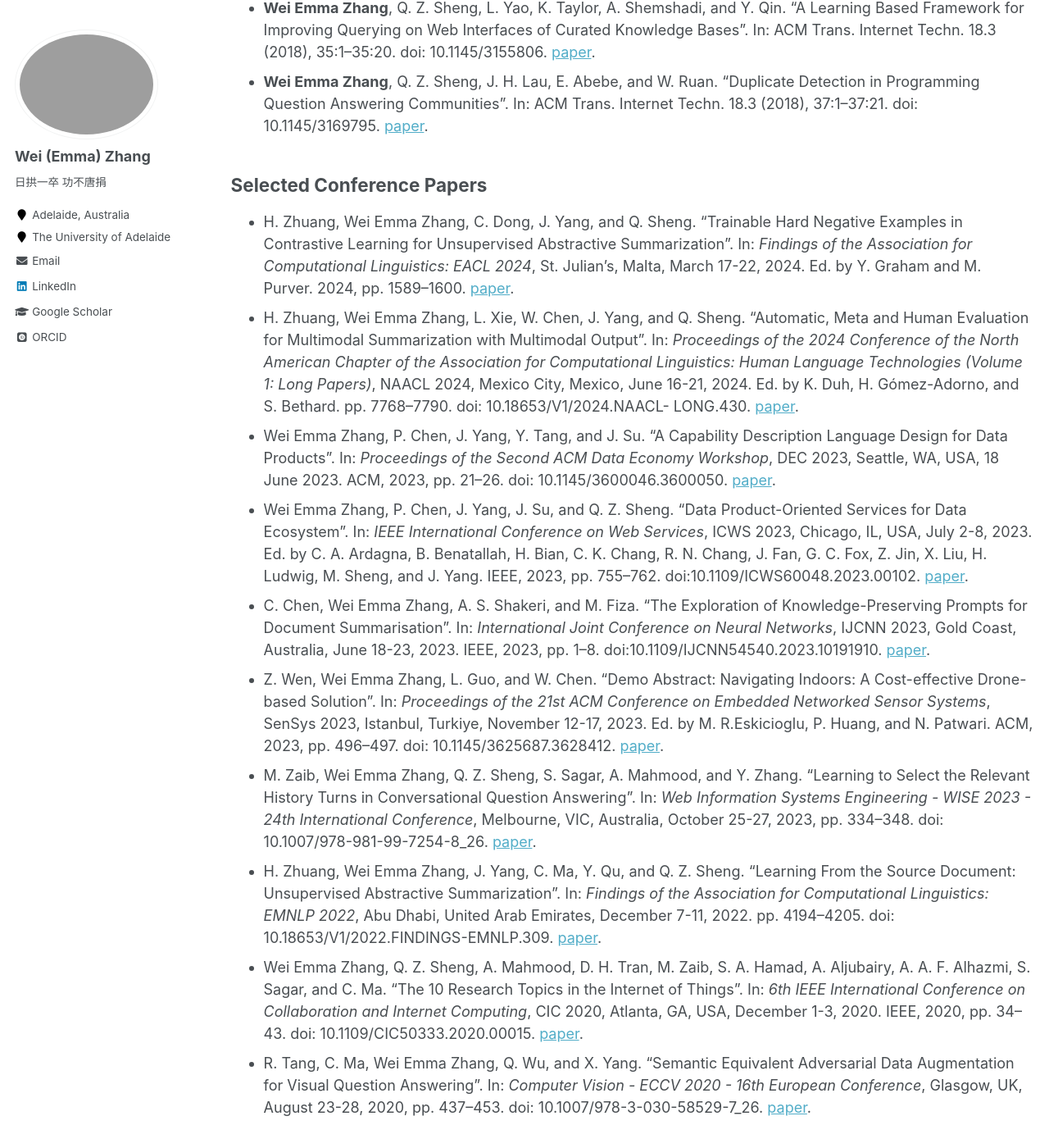
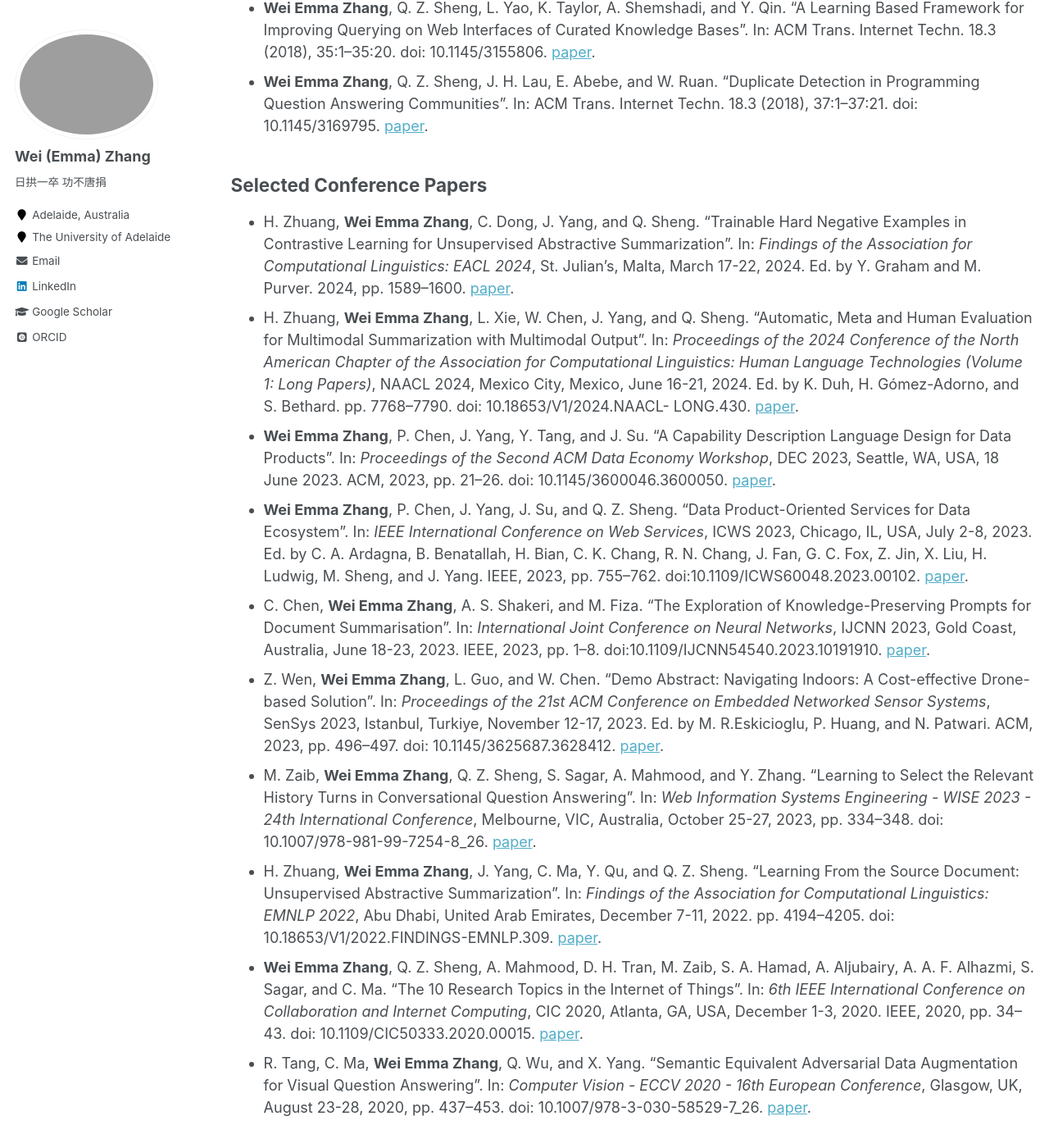
Before and after one commit to weiezhang/weiezhang.github.io, a Jekyll site: the page built from _pages/publications.md, in a window 1280 px wide and 1400 px high, scrolled down 3174 px. Shown: the whole window at 82% size. Built offline with Jekyll 4.4.1, drawn with Linux system fonts in a browser that asks for light colours; some web fonts are replaced.

```diff
--- a/_pages/publications.md
+++ b/_pages/publications.md
@@ -49,13 +49,13 @@ Mahmood. Springer, 2019, pp. 203–226.
 - <b>Wei Emma Zhang</b>, Q. Z. Sheng, J. H. Lau, E. Abebe, and W. Ruan. “Duplicate Detection in Programming Question Answering Communities”. In: ACM Trans. Internet Techn. 18.3 (2018), 37:1–37:21. doi: 10.1145/3169795. [paper](https://doi.org/10.1145/3169795).
 
 ## Selected Conference Papers
-- H. Zhuang, Wei Emma Zhang, C. Dong, J. Yang, and Q. Sheng. “Trainable Hard Negative Examples in Contrastive Learning for Unsupervised Abstractive Summarization”. In: *Findings of the Association for Computational Linguistics: EACL 2024*, St. Julian’s, Malta, March 17-22, 2024. Ed. by Y. Graham and M. Purver. 2024, pp. 1589–1600. [paper](https://aclanthology.org/2024.findings-eacl.110).
-- H. Zhuang, Wei Emma Zhang, L. Xie, W. Chen, J. Yang, and Q. Sheng. “Automatic, Meta and Human Evaluation for Multimodal Summarization with Multimodal Output”. In: *Proceedings of the 2024 Conference of the North American Chapter of the Association for Computational Linguistics: Human Language Technologies (Volume 1: Long Papers)*, NAACL 2024, Mexico City, Mexico, June 16-21, 2024. Ed. by K. Duh, H. Gómez-Adorno, and S. Bethard. pp. 7768–7790. doi: 10.18653/V1/2024.NAACL- LONG.430. [paper](https://doi.org/10.18653/v1/2024.naacl-long.430).
-- Wei Emma Zhang, P. Chen, J. Yang, Y. Tang, and J. Su. “A Capability Description Language Design for Data Products”. In: *Proceedings of the Second ACM Data Economy Workshop*, DEC 2023, Seattle, WA, USA, 18 June 2023. ACM, 2023, pp. 21–26. doi: 10.1145/3600046.3600050. [paper](https://doi.org/10.1145/3600046.3600050).
-- Wei Emma Zhang, P. Chen, J. Yang, J. Su, and Q. Z. Sheng. “Data Product-Oriented Services for Data Ecosystem”. In: *IEEE International Conference on Web Services*, ICWS 2023, Chicago, IL, USA, July 2-8, 2023. Ed. by C. A. Ardagna, B. Benatallah, H. Bian, C. K. Chang, R. N. Chang, J. Fan, G. C. Fox, Z. Jin, X. Liu, H. Ludwig, M. Sheng, and J. Yang. IEEE, 2023, pp. 755–762. doi:10.1109/ICWS60048.2023.00102. [paper](https://doi.org/10.1109/ICWS60048.2023.00102).
-- C. Chen, Wei Emma Zhang, A. S. Shakeri, and M. Fiza. “The Exploration of Knowledge-Preserving Prompts for Document Summarisation”. In: *International Joint Conference on Neural Networks*, IJCNN 2023, Gold Coast, Australia, June 18-23, 2023. IEEE, 2023, pp. 1–8. doi:10.1109/IJCNN54540.2023.10191910. [paper](https://doi.org/10.1109/IJCNN54540.2023.10191910).
-- Z. Wen, Wei Emma Zhang, L. Guo, and W. Chen. “Demo Abstract: Navigating Indoors: A Cost-effective Drone-based Solution”. In: *Proceedings of the 21st ACM Conference on Embedded Networked Sensor Systems*, SenSys 2023, Istanbul, Turkiye, November 12-17, 2023. Ed. by M. R.Eskicioglu, P. Huang, and N. Patwari. ACM, 2023, pp. 496–497. doi: 10.1145/3625687.3628412. [paper](https://doi.org/10.1145/3625687.3628412).
-- M. Zaib, Wei Emma Zhang, Q. Z. Sheng, S. Sagar, A. Mahmood, and Y. Zhang. “Learning to Select the Relevant History Turns in Conversational Question Answering”. In: *Web Information Systems Engineering - WISE 2023 - 24th International Conference*, Melbourne, VIC, Australia, October 25-27, 2023, pp. 334–348. doi: 10.1007/978-981-99-7254-8\_26. [paper](https://doi.org/10.1007/978-981-99-7254-8%5C_26).
-- H. Zhuang, Wei Emma Zhang, J. Yang, C. Ma, Y. Qu, and Q. Z. Sheng. “Learning From the Source Document: Unsupervised Abstractive Summarization”. In: *Findings of the Association for Computational Linguistics: EMNLP 2022*, Abu Dhabi, United Arab Emirates, December 7-11, 2022. pp. 4194–4205. doi: 10.18653/V1/2022.FINDINGS-EMNLP.309. [paper](https://doi.org/10.18653/v1/2022.findings-emnlp.309).
-- Wei Emma Zhang, Q. Z. Sheng, A. Mahmood, D. H. Tran, M. Zaib, S. A. Hamad, A. Aljubairy, A. A. F. Alhazmi, S. Sagar, and C. Ma. “The 10 Research Topics in the Internet of Things”. In: *6th IEEE International Conference on Collaboration and Internet Computing*, CIC 2020, Atlanta, GA, USA, December 1-3, 2020. IEEE, 2020, pp. 34–43. doi: 10.1109/CIC50333.2020.00015. [paper](https://doi.org/10.1109/CIC50333.2020.00015).
-- R. Tang, C. Ma, Wei Emma Zhang, Q. Wu, and X. Yang. “Semantic Equivalent Adversarial Data Augmentation for Visual Question Answering”. In: *Computer Vision - ECCV 2020 - 16th European Conference*, Glasgow, UK, August 23-28, 2020, pp. 437–453. doi: 10.1007/978-3-030-58529-7\_26. [paper](https://doi.org/10.1007/978-3-030-58529-7%5C_26).
+- H. Zhuang, <b>Wei Emma Zhang</b>, C. Dong, J. Yang, and Q. Sheng. “Trainable Hard Negative Examples in Contrastive Learning for Unsupervised Abstractive Summarization”. In: *Findings of the Association for Computational Linguistics: EACL 2024*, St. Julian’s, Malta, March 17-22, 2024. Ed. by Y. Graham and M. Purver. 2024, pp. 1589–1600. [paper](https://aclanthology.org/2024.findings-eacl.110).
+- H. Zhuang, <b>Wei Emma Zhang</b>, L. Xie, W. Chen, J. Yang, and Q. Sheng. “Automatic, Meta and Human Evaluation for Multimodal Summarization with Multimodal Output”. In: *Proceedings of the 2024 Conference of the North American Chapter of the Association for Computational Linguistics: Human Language Technologies (Volume 1: Long Papers)*, NAACL 2024, Mexico City, Mexico, June 16-21, 2024. Ed. by K. Duh, H. Gómez-Adorno, and S. Bethard. pp. 7768–7790. doi: 10.18653/V1/2024.NAACL- LONG.430. [paper](https://doi.org/10.18653/v1/2024.naacl-long.430).
+- <b>Wei Emma Zhang</b>, P. Chen, J. Yang, Y. Tang, and J. Su. “A Capability Description Language Design for Data Products”. In: *Proceedings of the Second ACM Data Economy Workshop*, DEC 2023, Seattle, WA, USA, 18 June 2023. ACM, 2023, pp. 21–26. doi: 10.1145/3600046.3600050. [paper](https://doi.org/10.1145/3600046.3600050).
+- <b>Wei Emma Zhang</b>, P. Chen, J. Yang, J. Su, and Q. Z. Sheng. “Data Product-Oriented Services for Data Ecosystem”. In: *IEEE International Conference on Web Services*, ICWS 2023, Chicago, IL, USA, July 2-8, 2023. Ed. by C. A. Ardagna, B. Benatallah, H. Bian, C. K. Chang, R. N. Chang, J. Fan, G. C. Fox, Z. Jin, X. Liu, H. Ludwig, M. Sheng, and J. Yang. IEEE, 2023, pp. 755–762. doi:10.1109/ICWS60048.2023.00102. [paper](https://doi.org/10.1109/ICWS60048.2023.00102).
+- C. Chen, <b>Wei Emma Zhang</b>, A. S. Shakeri, and M. Fiza. “The Exploration of Knowledge-Preserving Prompts for Document Summarisation”. In: *International Joint Conference on Neural Networks*, IJCNN 2023, Gold Coast, Australia, June 18-23, 2023. IEEE, 2023, pp. 1–8. doi:10.1109/IJCNN54540.2023.10191910. [paper](https://doi.org/10.1109/IJCNN54540.2023.10191910).
+- Z. Wen, <b>Wei Emma Zhang</b>, L. Guo, and W. Chen. “Demo Abstract: Navigating Indoors: A Cost-effective Drone-based Solution”. In: *Proceedings of the 21st ACM Conference on Embedded Networked Sensor Systems*, SenSys 2023, Istanbul, Turkiye, November 12-17, 2023. Ed. by M. R.Eskicioglu, P. Huang, and N. Patwari. ACM, 2023, pp. 496–497. doi: 10.1145/3625687.3628412. [paper](https://doi.org/10.1145/3625687.3628412).
+- M. Zaib, <b>Wei Emma Zhang</b>, Q. Z. Sheng, S. Sagar, A. Mahmood, and Y. Zhang. “Learning to Select the Relevant History Turns in Conversational Question Answering”. In: *Web Information Systems Engineering - WISE 2023 - 24th International Conference*, Melbourne, VIC, Australia, October 25-27, 2023, pp. 334–348. doi: 10.1007/978-981-99-7254-8\_26. [paper](https://doi.org/10.1007/978-981-99-7254-8%5C_26).
+- H. Zhuang, <b>Wei Emma Zhang</b>, J. Yang, C. Ma, Y. Qu, and Q. Z. Sheng. “Learning From the Source Document: Unsupervised Abstractive Summarization”. In: *Findings of the Association for Computational Linguistics: EMNLP 2022*, Abu Dhabi, United Arab Emirates, December 7-11, 2022. pp. 4194–4205. doi: 10.18653/V1/2022.FINDINGS-EMNLP.309. [paper](https://doi.org/10.18653/v1/2022.findings-emnlp.309).
+- <b>Wei Emma Zhang</b>, Q. Z. Sheng, A. Mahmood, D. H. Tran, M. Zaib, S. A. Hamad, A. Aljubairy, A. A. F. Alhazmi, S. Sagar, and C. Ma. “The 10 Research Topics in the Internet of Things”. In: *6th IEEE International Conference on Collaboration and Internet Computing*, CIC 2020, Atlanta, GA, USA, December 1-3, 2020. IEEE, 2020, pp. 34–43. doi: 10.1109/CIC50333.2020.00015. [paper](https://doi.org/10.1109/CIC50333.2020.00015).
+- R. Tang, C. Ma, <b>Wei Emma Zhang</b>, Q. Wu, and X. Yang. “Semantic Equivalent Adversarial Data Augmentation for Visual Question Answering”. In: *Computer Vision - ECCV 2020 - 16th European Conference*, Glasgow, UK, August 23-28, 2020, pp. 437–453. doi: 10.1007/978-3-030-58529-7\_26. [paper](https://doi.org/10.1007/978-3-030-58529-7%5C_26).
```
